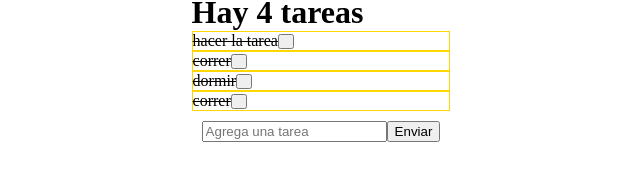
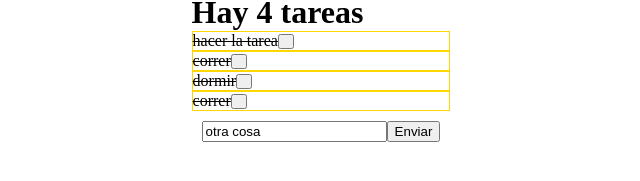
Before and after one commit to IdrisDW/bf3m4s2, a React (Create React App) app: page / in a window 1280 px wide. Shown: the part 335-516 px from the top of the page, without its empty margins (319-959 px from the left). Built offline with nearby package versions, Linux system fonts and the light colour scheme.

Commit message:
mi commit dos

```diff
--- a/src/components/App.js
+++ b/src/components/App.js
@@ -9,6 +9,11 @@ import TodoList from './TodoList';
 class App extends Component{
 
   state = {tasks:  ["hacer la tarea", "correr", "dormir", "correr"] }
+
+  createTodo(todoContent) {
+this.setState({tasks: todoContent});
+
+  }
 // function App() {
   // const datos = [1,2,3,4,5,6];
   // const ManyTodoList = datos.map(() => ...)
@@ -22,7 +27,7 @@ class App extends Component{
         <TodoList tasks ={this.state.tasks }  />
         {/* {ManyTodoList} */}
 
-        <Form />
+        <Form createTodo={this.createTodo} />
       </div>
     </div>
   );
--- a/src/components/Form.js
+++ b/src/components/Form.js
@@ -1,17 +1,26 @@
-import React from 'react';
+import React , {Component}from 'react';
 import '../css/form.css';
 
-function Form() {
+// function Form(props) {
+class Form extends Component{
+  state={textFieldContent: 'otra cosa'};
+
+  render (){
   return (
     <form>
       <input
         type='text'
+        value={this.state.textFieldContent}
+        onChange= {(e) =>{
+           this.setState({textFieldContent:  e.target.value });
+        }}
         className='input'
         placeholder='Agrega una tarea'
       />
-      <button className='button'>Enviar</button>
+      <button className='button' onClick={() => {}}>Enviar</button>
     </form>
-  )
-};
+  );
+}
+}
 
 export default Form;
```
